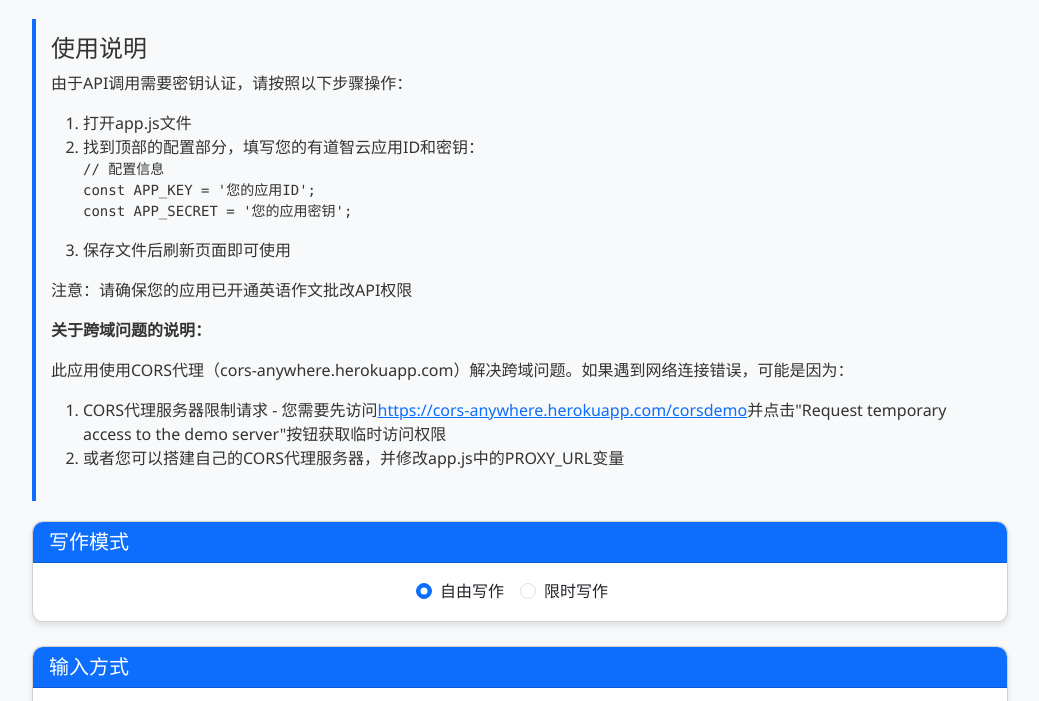
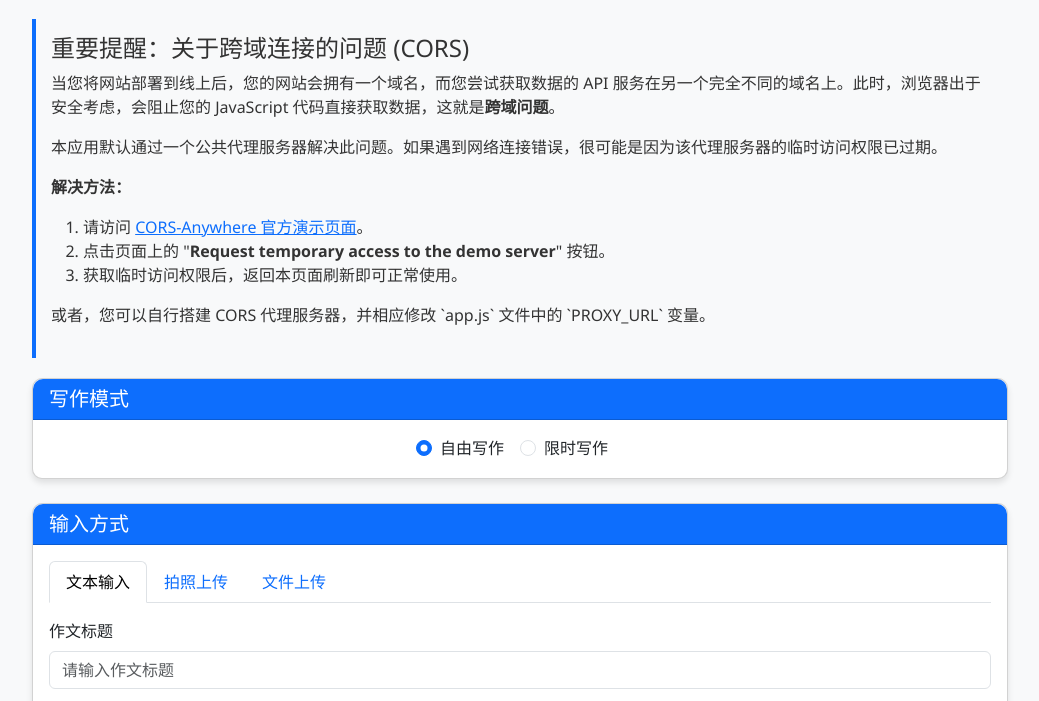
Before and after one commit to wwxnb261/article, a plain HTML site: page index.html in a window 1280 px wide. Shown: the part 77-778 px from the top of the page, without its empty margins (120-1159 px from the left). Drawn offline with nearby package versions, Linux system fonts and the light colour scheme.

Commit message:
Update index.html

```diff
--- a/index.html
+++ b/index.html
@@ -21,24 +21,16 @@
         <h1 class="text-center mb-4">英语考研作文图片识别批改</h1>
 
         <div class="setup-instructions">
-            <h4>使用说明</h4>
-            <p>由于API调用需要密钥认证，请按照以下步骤操作：</p>
+            <h4>重要提醒：关于跨域连接的问题 (CORS)</h4>
+            <p>当您将网站部署到线上后，您的网站会拥有一个域名，而您尝试获取数据的 API 服务在另一个完全不同的域名上。此时，浏览器出于安全考虑，会阻止您的 JavaScript 代码直接获取数据，这就是<strong>跨域问题</strong>。</p>
+            <p>本应用默认通过一个公共代理服务器解决此问题。如果遇到网络连接错误，很可能是因为该代理服务器的临时访问权限已过期。</p>
+            <p><strong>解决方法：</strong></p>
             <ol>
-                <li>打开app.js文件</li>
-                <li>找到顶部的配置部分，填写您的有道智云应用ID和密钥：
-                    <pre>// 配置信息
-const APP_KEY = '您的应用ID';
-const APP_SECRET = '您的应用密钥';</pre>
-                </li>
-                <li>保存文件后刷新页面即可使用</li>
+                <li>请访问 <a href="https://cors-anywhere.herokuapp.com/corsdemo" target="_blank">CORS-Anywhere 官方演示页面</a>。</li>
+                <li>点击页面上的 "<strong>Request temporary access to the demo server</strong>" 按钮。</li>
+                <li>获取临时访问权限后，返回本页面刷新即可正常使用。</li>
             </ol>
-            <p>注意：请确保您的应用已开通英语作文批改API权限</p>
-            <p><strong>关于跨域问题的说明：</strong></p>
-            <p>此应用使用CORS代理（cors-anywhere.herokuapp.com）解决跨域问题。如果遇到网络连接错误，可能是因为：</p>
-            <ol>
-                <li>CORS代理服务器限制请求 - 您需要先访问<a href="https://cors-anywhere.herokuapp.com/corsdemo" target="_blank">https://cors-anywhere.herokuapp.com/corsdemo</a>并点击"Request temporary access to the demo server"按钮获取临时访问权限</li>
-                <li>或者您可以搭建自己的CORS代理服务器，并修改app.js中的PROXY_URL变量</li>
-            </ol>
+             <p>或者，您可以自行搭建 CORS 代理服务器，并相应修改 `app.js` 文件中的 `PROXY_URL` 变量。</p>
         </div>
 
         <!-- 模式选择 -->
@@ -207,4 +199,5 @@ const APP_SECRET = '您的应用密钥';</pre>
     <script src="https://cdn.jsdelivr.net/npm/axios/dist/axios.min.js"></script>
     <script src="app.js"></script>
 </body>
+
 </html>
```
